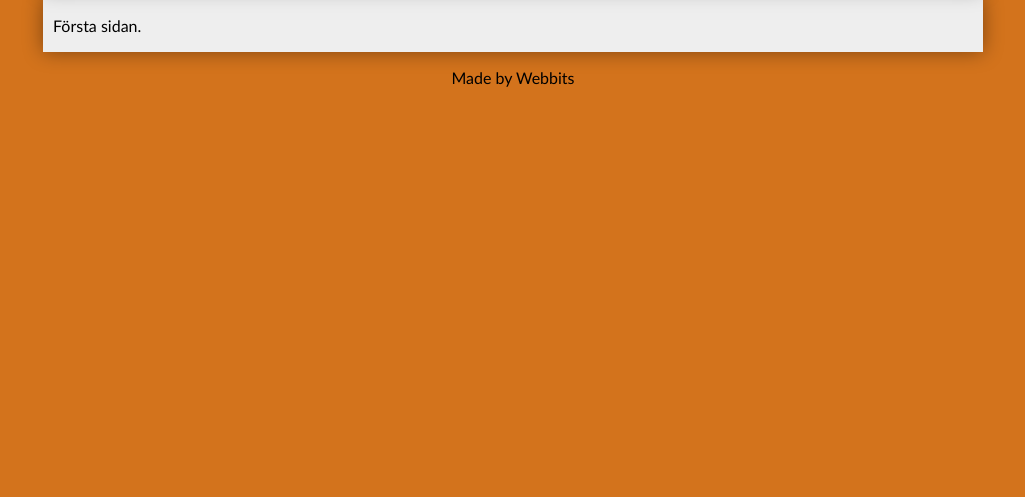
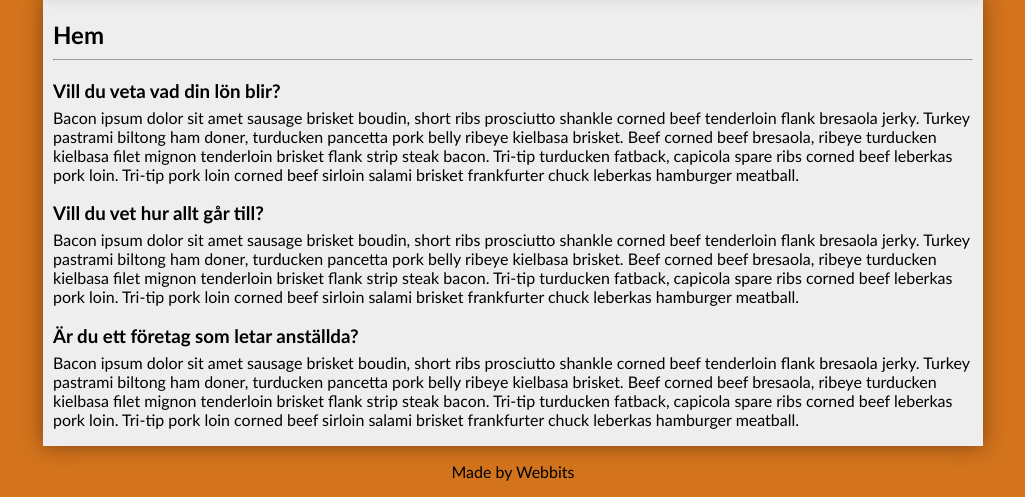
Before and after one commit to webbits-folke-palmqvist/RapidioUF, a PHP site: page / in a window 1280 px wide. Shown: the part 389-886 px from the top of the page, without its empty margins (127-1152 px from the left). Before the commit the page ends 476 px from the top, so only its background shows below. Run offline with PHP 8.4, Linux system fonts and the light colour scheme; grey boxes are pictures that could not be loaded.

Commit message:
Fixat upplägget på första sidan.

```diff
--- a/Hemsida/assets/pages/home.php
+++ b/Hemsida/assets/pages/home.php
@@ -1,3 +1,10 @@
 <div class="paper">
-	<p>Första sidan.</p>
+	<h2>Hem</h2>
+	<hr>
+	<h3 class="menu">Vill du veta vad din lön blir?</h3>
+	<p>Bacon ipsum dolor sit amet sausage brisket boudin, short ribs prosciutto shankle corned beef tenderloin flank bresaola jerky. Turkey pastrami biltong ham doner, turducken pancetta pork belly ribeye kielbasa brisket. Beef corned beef bresaola, ribeye turducken kielbasa filet mignon tenderloin brisket flank strip steak bacon. Tri-tip turducken fatback, capicola spare ribs corned beef leberkas pork loin. Tri-tip pork loin corned beef sirloin salami brisket frankfurter chuck leberkas hamburger meatball.</p>
+	<h3 class="menu">Vill du vet hur allt går till?</h3>
+	<p>Bacon ipsum dolor sit amet sausage brisket boudin, short ribs prosciutto shankle corned beef tenderloin flank bresaola jerky. Turkey pastrami biltong ham doner, turducken pancetta pork belly ribeye kielbasa brisket. Beef corned beef bresaola, ribeye turducken kielbasa filet mignon tenderloin brisket flank strip steak bacon. Tri-tip turducken fatback, capicola spare ribs corned beef leberkas pork loin. Tri-tip pork loin corned beef sirloin salami brisket frankfurter chuck leberkas hamburger meatball.</p>
+	<h3 class="menu">Är du ett företag som letar anställda?</h3>
+	<p>Bacon ipsum dolor sit amet sausage brisket boudin, short ribs prosciutto shankle corned beef tenderloin flank bresaola jerky. Turkey pastrami biltong ham doner, turducken pancetta pork belly ribeye kielbasa brisket. Beef corned beef bresaola, ribeye turducken kielbasa filet mignon tenderloin brisket flank strip steak bacon. Tri-tip turducken fatback, capicola spare ribs corned beef leberkas pork loin. Tri-tip pork loin corned beef sirloin salami brisket frankfurter chuck leberkas hamburger meatball.</p>
 </div>
```
